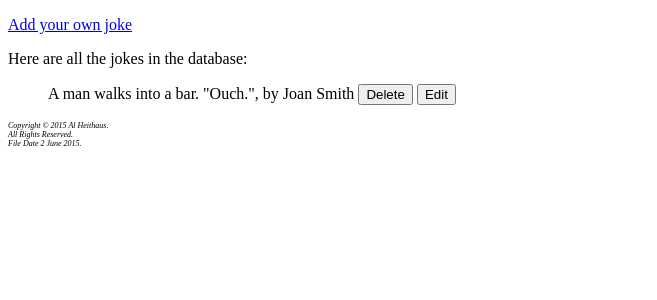
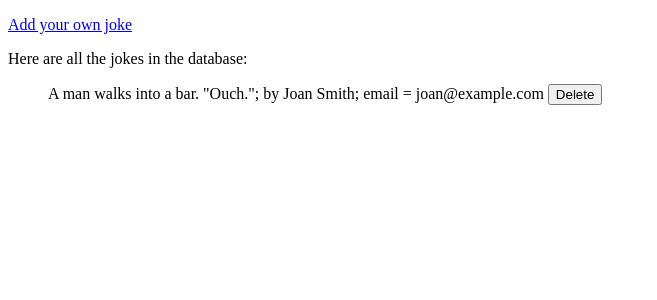
Before and after one commit to extreme-al/MySQL-Jokes-Page, a PHP site: page /index.php in a window 1280 px wide. Shown: the top 300 px of the page, without its empty margins (0-657 px from the left). Run offline with PHP 8.4, Linux system fonts and the light colour scheme; data comes from the database, SQL or seed files in the repository.

Commit message:
Add and delete joke working, added logging

```diff
--- a/index.php
+++ b/index.php
@@ -1,4 +1,11 @@
 <?php
+
+function logStr($str)
+{
+	$folder = getcwd ( );//current directory
+	$file = $folder . '\index.log.txt';
+	file_put_contents($file, $str . PHP_EOL, FILE_APPEND);
+}
 
 if (get_magic_quotes_gpc())
 {
@@ -28,7 +35,6 @@ if (isset($_GET['addjoke']))
   exit();
 }
 
-
 /* _this one seems to throw an error we can't detect */
 try
 {
@@ -56,6 +62,9 @@ if (isset($_GET['deletejoke']))
 {
 	$id = mysqli_real_escape_string($link, $_POST['id']);
 	$sql = 'DELETE FROM joke WHERE ID = ' . $id;
+	logStr('id = ' . $sql);
+	/* header('Location: .');
+	exit(); */
 	if (!mysqli_query($link, $sql))
 	{
 		showError('Error deleting submitted joke: ' . mysqli_error($link));
@@ -66,8 +75,11 @@ if (isset($_GET['deletejoke']))
 
 if (isset($_POST['joketext']))
 {
-	/* add a joke; first we need to look up the author */
+	/* to add a joke, first we need to look up the author (flexibly)*/
 	$author = mysqli_real_escape_string($link, $_POST['author']);
+	$author = trim($author);
+	/* we're still not considering upper/lower case correctly;
+	this would suppedly work COLLATE utf8_general_ci */
 	$sql = 'SELECT id, name FROM author WHERE name LIKE "' . $author . '"';
 	$result = (mysqli_query($link, $sql));
 	if ($result)
@@ -110,17 +122,21 @@ if (isset($_POST['joketext']))
 	exit();
 }
 
-/* $result = mysqli_query($link, 'SELECT id, joketext,  FROM joke'); */
-$SQL = 'SELECT joke.id, joketext, jokedate, name, email FROM joke INNER JOIN author ON authorid = author.id';
-$result = mysqli_query($link, $SQL);
+/* what do we need jokedate and email for? */
+$sql= 'SELECT joke.id, joketext, jokedate, name, email '
+	. 'FROM joke INNER JOIN author ON authorid = author.id';
+/* logStr($sql); */
+$result = mysqli_query($link, $sql);
 if ($result)
 {
-	/* build an array of jokes (so they can be displayed with buttons): */
+	/* build an array of jokes with name/value pairs,
+	 jokeid1 = joketext1
+	 jokeid2 = joketext2
+	 : */
 	while ($row = mysqli_fetch_array($result))
 	{
-		/* somehow, this adds two elements to the array  */
-		/* $jokes[] = array('id' => $row['id'], 'text' => $row['joketext']);  */
-		$jokes[] = array('joke.id' => $row['id'], 'text' => $row['joketext'], 'name' => $row['name']);
+		$jokes[] = array('id' => $row['id'], 'text' => $row['joketext'],
+			'name' => $row['name'], 'email' => $row['email']);
 	}
 	include 'jokes.html.php';
 } else
--- a/jokes.html.php
+++ b/jokes.html.php
@@ -3,43 +3,22 @@
 	<head>
 		<meta charset="utf-8">
 		<title>List of Jokes</title>
-		<style>
-			.left
-			{
-				margin-left: 0.5cm;
-			}
-			.button
-			{
-				float: left;
-			}
-			.copydate
-			{
-				font-size: 0.5em;
-				font-style: italic;
-			}
-		</style>
 	</head>
 	<body>
 		<p><a href="?addjoke">Add your own joke</a></p>
 		<p>Here are all the jokes in the database:</p>
 		<?php foreach ($jokes as $joke): ?>
 			<form action="?deletejoke" method="post">
-			<blockquote>
-				<p>
-					<?php echo $joke['text'] . ', by ' . $joke['name']; ?>
-					<input type="hidden" name="id" value="<?php echo $joke['joke.id']; ?>">
-					<input type="submit" value="Delete">
-					<input type="submit" value="Edit">
-				</p>
-			</blockquote>
+				<blockquote>
+					<p>
+						<?php echo htmlspecialchars($joke['text'], ENT_QUOTES, 'UTF-8') . '; by ';
+								    echo htmlspecialchars($joke['name'], ENT_QUOTES, 'UTF-8') . '; email = ';
+									echo htmlspecialchars($joke['email'], ENT_QUOTES, 'UTF-8'); ?>
+						<input type="hidden" name="id" value="<?php echo $joke['id']; ?>">
+						<input type="submit" value="Delete">
+					</p>
+				</blockquote>
+			</form>
 		<?php endforeach; ?>
 	</body>
-	<footer>
-		<p class="copydate">
-			Copyright © 2015 Al Heithaus.<br>
-			All Rights Reserved.<br>
-			File Date 2 June 2015.
-		</p>
-	</footer>
-
 </html>
--- a/lesson-8.sql
+++ b/lesson-8.sql
@@ -1,3 +1,5 @@
+some of the commands we used in the lesson
+
 ALTER TABLE ADD COLUMN authorname VARCHAR(255);
 ALTER TABLE ADD COLUMN authoremail VARCHAR(255);
 
```
Also changed, not shown: git-commands.txt (+16 -1 lines).
